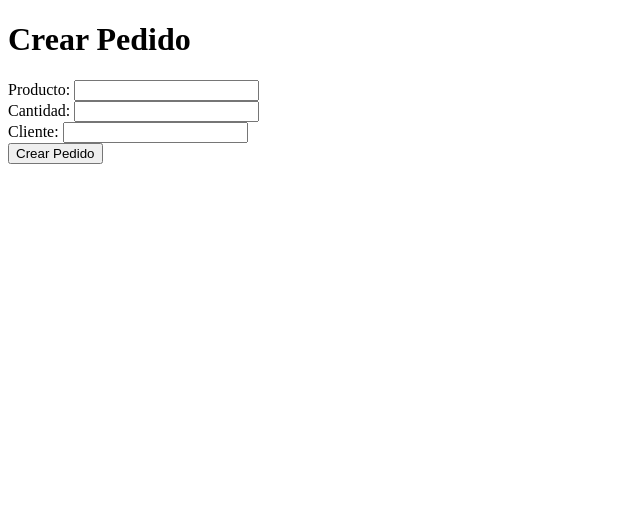
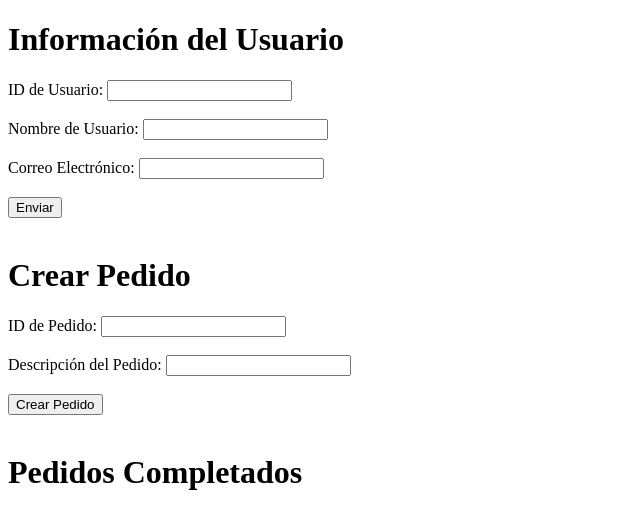
Before and after one commit to LuisCaPacheco/APIpedidos10, a FastAPI app: page /order_form in a window 1280 px wide. Shown: the top 529 px of the page, without its empty margins (0-640 px from the left). Run offline with FastAPI, Linux system fonts and the light colour scheme.

Commit message:
prueba #3

```diff
--- a/main.py
+++ b/main.py
@@ -1,13 +1,31 @@
-from fastapi import FastAPI, Request
+from fastapi import FastAPI, Request, Depends, HTTPException
 from pydantic import BaseModel
 from starlette.templating import Jinja2Templates
+from typing import Optional
+import uuid
 
 app = FastAPI()
+
+usuarios = {}
+
+pedidos = {}
 
 class Order(BaseModel):
     product: str
     quantity: int
     customer: str
+
+class Usuario(BaseModel):
+    id: uuid.UUID
+    nombre: str
+    email: Optional[str] = None
+
+class Pedido(BaseModel):
+    id: uuid.UUID
+    usuario_id: uuid.UUID
+    descripcion: str
+    entregado: bool = False
+
 
 orders = []
 
@@ -25,3 +43,27 @@ def read_orders():
 @app.get("/order_form")
 def order_form(request: Request):
     return templates.TemplateResponse("order_form.html", {"request": request})
+
+def get_usuario(id: uuid.UUID):
+    usuario = usuarios.get(id)
+    if not usuario:
+        raise HTTPException(status_code=404, detail="Usuario no encontrado")
+    return usuario
+
+@app.post("/usuarios/")
+def crear_usuario(usuario: Usuario):
+    usuarios[usuario.id] = usuario
+    return usuario
+
+@app.post("/pedidos/")
+def crear_pedido(pedido: Pedido, usuario: Usuario = Depends(get_usuario)):
+    pedido.usuario_id = usuario.id
+    pedidos[pedido.id] = pedido
+    return pedido
+
+@app.get("/pedidos/{pedido_id}")
+def obtener_pedido(pedido_id: uuid.UUID):
+    pedido = pedidos.get(pedido_id)
+    if not pedido:
+        raise HTTPException(status_code=404, detail="Pedido no encontrado")
+    return pedido
--- a/templates/order_form.html
+++ b/templates/order_form.html
@@ -1,18 +1,48 @@
 <!DOCTYPE html>
 <html lang="es">
 <head>
+    <meta charset="UTF-8">
+    <meta name="viewport" content="width=device-width, initial-scale=1.0">
     <title>Crear Pedido</title>
 </head>
 <body>
+    <h1>Información del Usuario</h1>
+    <form id="userInfoForm">
+        <label for="userId">ID de Usuario:</label>
+        <input type="text" id="userId" name="userId" required><br><br>
+        <label for="userName">Nombre de Usuario:</label>
+        <input type="text" id="userName" name="userName" required><br><br>
+        <label for="userEmail">Correo Electrónico:</label>
+        <input type="email" id="userEmail" name="userEmail" required><br><br>
+        <input type="submit" value="Enviar">
+    </form>
+    <br>
     <h1>Crear Pedido</h1>
-        <form action="/orders/" method="post">
-            <label for="product">Producto:</label>
-            <input type="text" id="product" name="product" required><br>
-            <label for="quantity">Cantidad:</label>
-            <input type="number" id="quantity" name="quantity" required><br>
-            <label for="customer">Cliente:</label>
-            <input type="text" id="customer" name="customer" required><br>
+    <form id="orderForm">
+        <label for="orderId">ID de Pedido:</label>
+        <input type="text" id="orderId" name="orderId" required><br><br>
+        <label for="orderDescription">Descripción del Pedido:</label>
+        <input type="text" id="orderDescription" name="orderDescription" required><br><br>
         <input type="submit" value="Crear Pedido">
     </form>
+    <br>
+    <h1>Pedidos Completados</h1>
+    <div id="completedOrders"></div>
+    <script src="https://ajax.googleapis.com/ajax/libs/jquery/3.5.1/jquery.min.js"></script>
+    <script>
+        // Manejar el envío del formulario de información del usuario
+        $('#userInfoForm').on('submit', function(e) {
+            e.preventDefault();
+            // ... Procesar la información del usuario
+        });
+
+        // Manejar el envío del formulario de creación de pedidos
+        $('#orderForm').on('submit', function(e) {
+            e.preventDefault();
+            // ... Procesar la información del pedido
+            // ... Recuperar la información de los pedidos completados
+            // ... Mostrar la información de los pedidos completados
+        });
+    </script>
 </body>
 </html>
```
Lines whose indentation alone changed are shown as unchanged.
